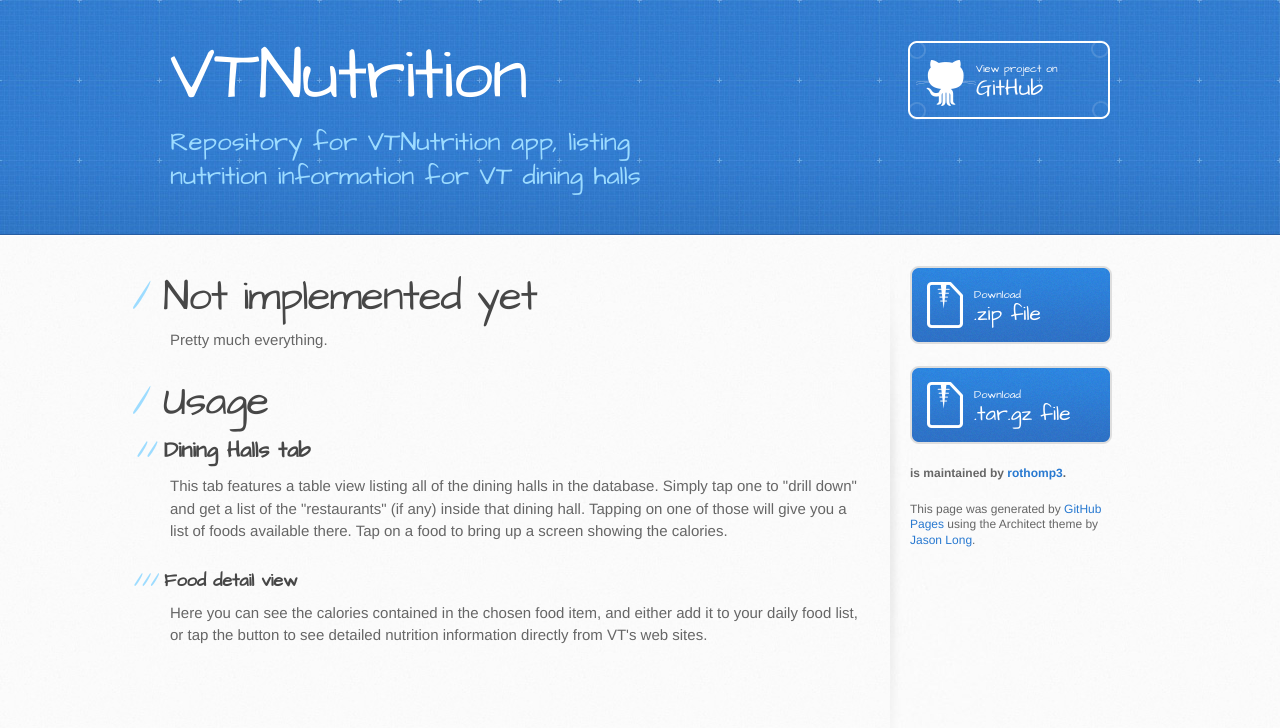
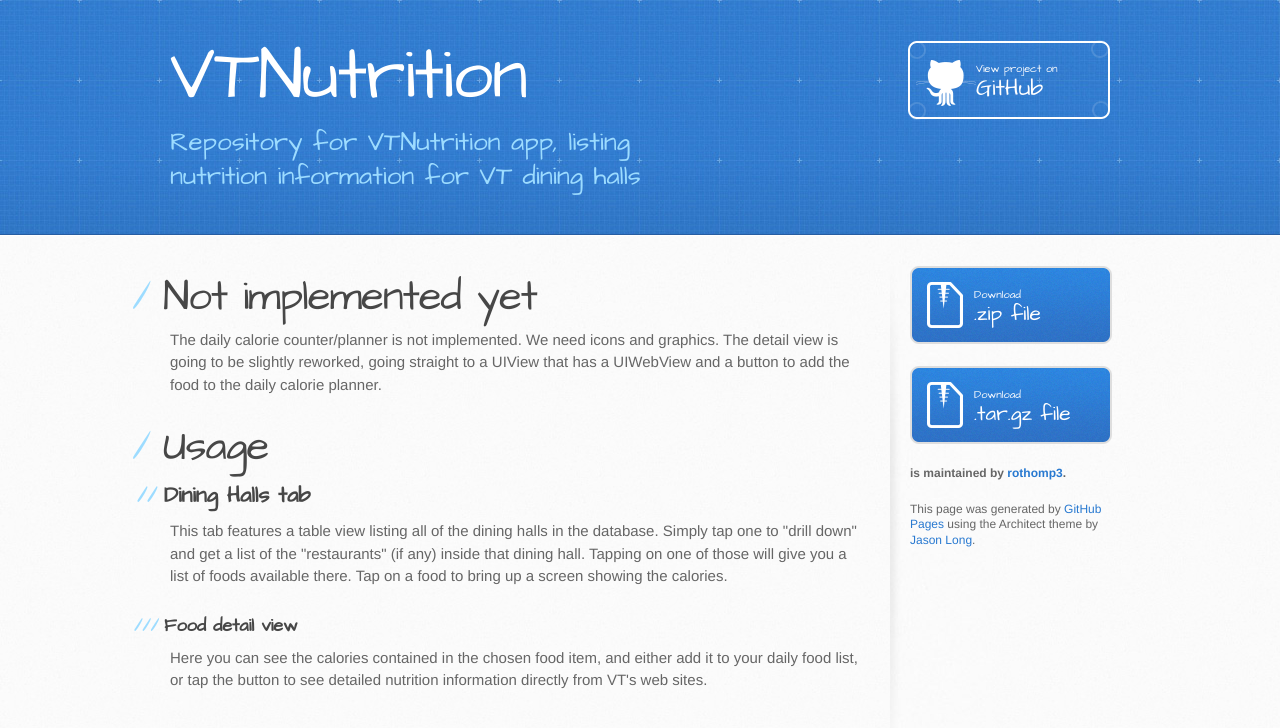
Before and after one commit to rothomp3/VTNutrition, a plain HTML site: page index.html in a window 1280 px wide. Drawn offline with Linux system fonts and the light colour scheme.

Commit message:
Update index.html

```diff
--- a/index.html
+++ b/index.html
@@ -30,7 +30,9 @@
         <section id="main-content">
           <h1>Not implemented yet</h1>
 
-<p>Pretty much everything.</p>
+<p>The daily calorie counter/planner is not implemented. We need icons and graphics. The detail view is going to be slightly
+  reworked, going straight to a UIView that has a UIWebView and a button to add the food to the daily calorie planner.
+</p>
 
 <h1>Usage</h1>
 
```
